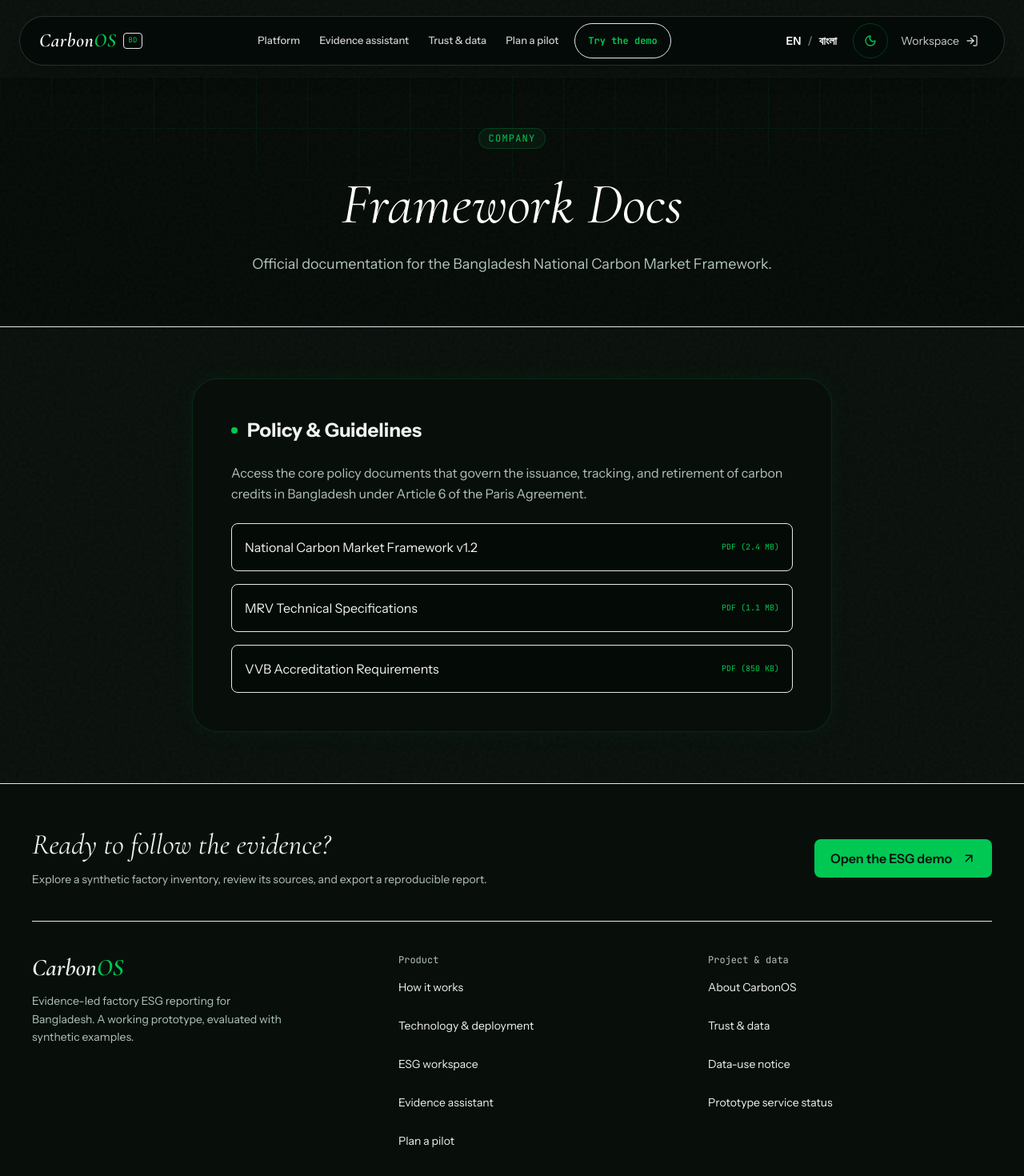
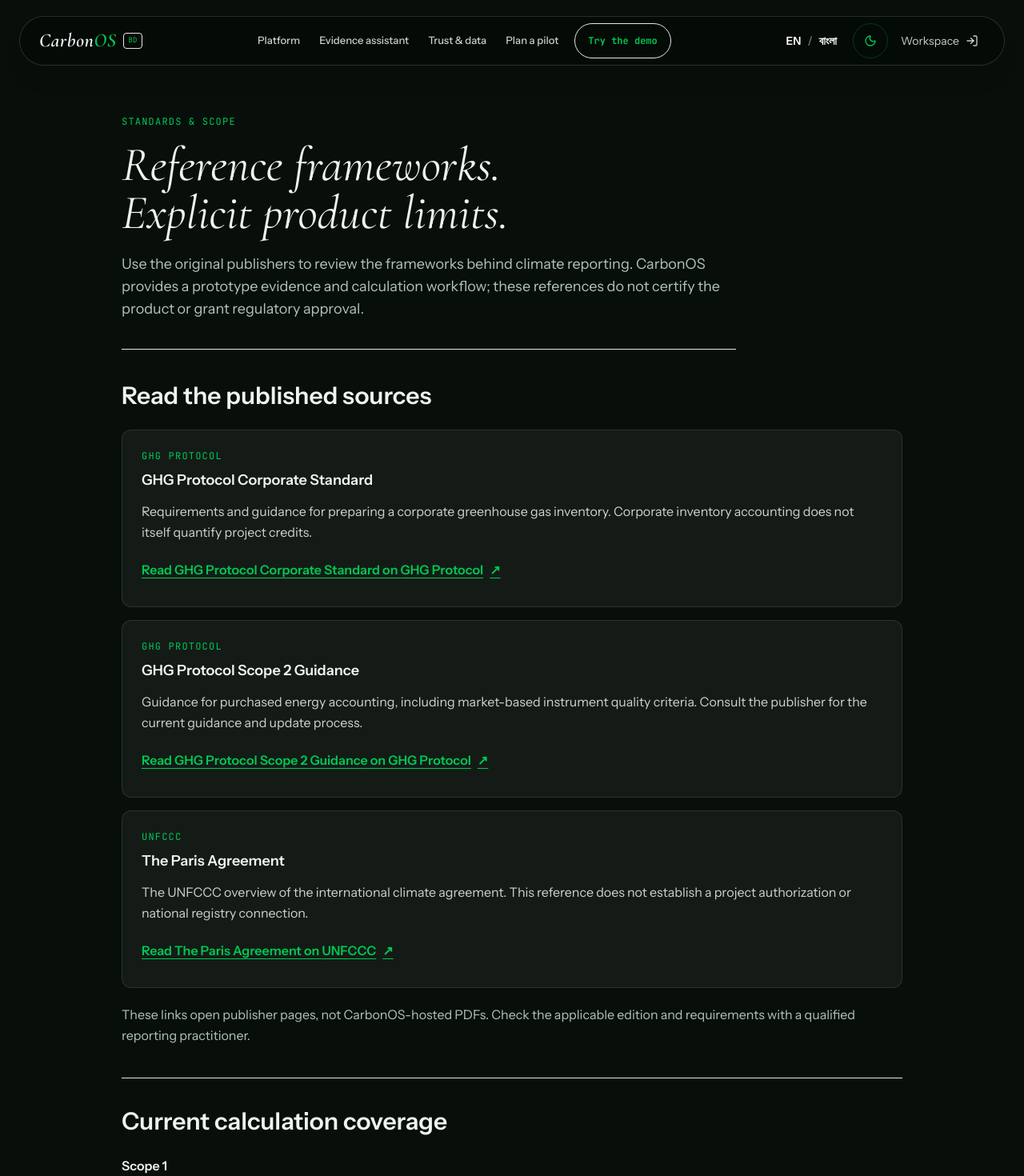
Before and after one commit to akramrafid/CarbonOS, a React (Vite) app: page /company/framework-docs in a window 1280 px wide. Shown: the top 1470 px of the page at 80% size. Built offline with nearby package versions, Linux system fonts and the light colour scheme.

Commit message:
fix(site): publish real framework references and explicit product scope

```diff
--- a/src/App.jsx
+++ b/src/App.jsx
@@ -65,8 +65,9 @@ function PageMetadata() {
   const { pathname } = useLocation();
   useEffect(() => {
     const titles = { '/how-it-works': 'How it works', '/company/trust': 'Trust & data', '/company/about': 'About',
-      '/company/privacy': 'Prototype data use', '/company/terms': 'Prototype service status', '/technology': 'Technology & deployment', '/platform/esg': 'ESG workspace' };
+      '/company/privacy': 'Prototype data use', '/company/terms': 'Prototype service status', '/technology': 'Technology & deployment', '/company/framework-docs': 'Standards & scope', '/platform/esg': 'ESG workspace' };
     const descriptions = {
+      '/company/framework-docs': 'Read original reporting framework sources and the explicit Scope 1, Scope 2, research and regulatory limits of the CarbonOS prototype.',
       '/technology': 'Explore the CarbonOS evidence, review, calculation and reporting workflow, research boundaries and requirements for a business pilot.',
       '/company/trust': 'Review the CarbonOS prototype controls, source provenance, AI boundaries, and deployment decisions before a business pilot.',
       '/company/privacy': 'Understand prototype file storage, optional external AI processing, and the privacy decisions required before real-data use.',
--- a/src/components/Footer.jsx
+++ b/src/components/Footer.jsx
@@ -10,11 +10,11 @@ export default function Footer() {
       <div className="grid gap-8 py-10 sm:grid-cols-2 lg:grid-cols-[1.2fr_1fr_1fr]">
         <div><Link to="/#hero" className="font-serif text-3xl font-semibold text-registry">Carbon<span className="text-emerald">OS</span></Link><p className="mt-3 max-w-xs text-sm leading-relaxed text-mist">Evidence-led factory ESG reporting for Bangladesh. A working prototype, evaluated with synthetic examples.</p></div>
         <nav aria-label="Product links" className="flex flex-col items-start gap-1 text-sm text-registry [&_a]:inline-flex [&_a]:min-h-[44px] [&_a]:items-center"><span className="font-mono text-xs text-mist">Product</span><Link to="/how-it-works">How it works</Link><Link to="/technology">Technology & deployment</Link><Link to="/platform/esg">ESG workspace</Link><Link to="/platform/esg?view=evidence">Evidence assistant</Link><Link to="/#pricing">Plan a pilot</Link></nav>
-        <nav aria-label="Project and data links" className="flex flex-col items-start gap-1 text-sm text-registry [&_a]:inline-flex [&_a]:min-h-[44px] [&_a]:items-center"><span className="font-mono text-xs text-mist">Project & data</span><Link to="/company/about">About CarbonOS</Link><Link to="/company/trust">Trust & data</Link><Link to="/company/privacy">Data-use notice</Link><Link to="/company/terms">Prototype service status</Link></nav>
+        <nav aria-label="Project and data links" className="flex flex-col items-start gap-1 text-sm text-registry [&_a]:inline-flex [&_a]:min-h-[44px] [&_a]:items-center"><span className="font-mono text-xs text-mist">Project & data</span><Link to="/company/about">About CarbonOS</Link><Link to="/company/trust">Trust & data</Link><Link to="/company/framework-docs">Standards & scope</Link><Link to="/company/privacy">Data-use notice</Link><Link to="/company/terms">Prototype service status</Link></nav>
       </div>
       <details className="border-t border-mist/20 py-4 text-sm text-mist"><summary className="min-h-[44px] cursor-pointer py-3 font-semibold text-registry">Additional prototypes and research routes</summary><p className="max-w-3xl pb-4 text-xs leading-relaxed">These routes explore separate concepts. Claims, model accuracy, field performance, integrations, and transactions on legacy interfaces require independent validation.</p><div className="grid grid-cols-1 gap-3 pb-4 sm:grid-cols-3">{[
         ['Crop diagnosis', '/farmers-ai'], ['Carbon monitoring', '/carbon-monitoring'], ['Illustrative dashboard', '/platform/saas-dashboard'], ['Project onboarding', '/platform/project-onboarding'], ['MRV dashboard', '/platform/mrv-dashboard'], ['Registry concept', '/platform/carbon-registry'], ['Verification workflow', '/platform/verification-workflow'], ['Marketplace concept', '/platform/marketplace'], ['AI detection', '/platform/ai-detection'],
-        ['Solar irrigation', '/sectors/solar-irrigation'], ['Rice methane', '/sectors/rice-methane'], ['Cookstoves', '/sectors/clean-cookstoves'], ['Waste-to-energy', '/sectors/waste-to-energy'], ['Mangroves', '/sectors/mangrove-carbon'], ['Brick kilns', '/sectors/brick-kilns'], ['Framework notes', '/company/framework-docs'], ['API concepts', '/company/api-docs'], ['Careers', '/company/careers'],
+        ['Solar irrigation', '/sectors/solar-irrigation'], ['Rice methane', '/sectors/rice-methane'], ['Cookstoves', '/sectors/clean-cookstoves'], ['Waste-to-energy', '/sectors/waste-to-energy'], ['Mangroves', '/sectors/mangrove-carbon'], ['Brick kilns', '/sectors/brick-kilns'], ['API concepts', '/company/api-docs'], ['Careers', '/company/careers'],
       ].map(([label, url]) => <Link key={url} to={url} className="inline-flex min-h-[44px] items-center">{label}</Link>)}</div></details>
       <p className="border-t border-mist/20 pt-5 font-mono text-xs text-mist">CarbonOS · Bangladesh · Prototype demonstration</p>
     </div>
--- a/src/pages/company/FrameworkDocs.jsx
+++ b/src/pages/company/FrameworkDocs.jsx
@@ -1,43 +1,61 @@
-import React from 'react';
+import { Link } from 'react-router-dom';
+import CompanyPage from '../../components/CompanyPage';
 
-const FrameworkDocs = () => {
-  return (
-    <div className="pt-24 pb-16 min-h-[80vh] flex flex-col items-center noise-overlay">
-      <div className="w-full bg-[#040A06] border-b border-emerald/10 py-16 px-6 lg:px-12 relative overflow-hidden flex flex-col items-center justify-center text-center">
-        <div className="absolute inset-0 bg-[linear-gradient(to_right,#00C85311_1px,transparent_1px),linear-gradient(to_bottom,#00C85311_1px,transparent_1px)] bg-[size:4rem_4rem] [mask-image:radial-gradient(ellipse_60%_50%_at_50%_0%,#000_70%,transparent_100%)] pointer-events-none"></div>
-        <span className="font-mono text-xs text-emerald tracking-widest px-3 py-1 bg-[#0D2B1A]/40 border border-[#00C853]/20 rounded-full mb-6 inline-block z-10">COMPANY</span>
-        <h1 className="serif-drama text-[56px] lg:text-[72px] text-white leading-tight mb-4 z-10">Framework Docs</h1>
-        <p className="font-sans text-lg text-mist max-w-2xl z-10">Official documentation for the Bangladesh National Carbon Market Framework.</p>
-      </div>
+const references = [
+  {
+    title: 'GHG Protocol Corporate Standard',
+    publisher: 'GHG Protocol',
+    href: 'https://ghgprotocol.org/corporate-standard',
+    description: 'Requirements and guidance for preparing a corporate greenhouse gas inventory. Corporate inventory accounting does not itself quantify project credits.',
+  },
+  {
+    title: 'GHG Protocol Scope 2 Guidance',
+    publisher: 'GHG Protocol',
+    href: 'https://ghgprotocol.org/scope-2-guidance',
+    description: 'Guidance for purchased energy accounting, including market-based instrument quality criteria. Consult the publisher for the current guidance and update process.',
+  },
+  {
+    title: 'The Paris Agreement',
+    publisher: 'UNFCCC',
+    href: 'https://unfccc.int/process-and-meetings/the-paris-agreement',
+    description: 'The UNFCCC overview of the international climate agreement. This reference does not establish a project authorization or national registry connection.',
+  },
+];
 
-      <div className="max-w-4xl w-full mx-auto px-6 lg:px-12 mt-16 relative z-10">
-        <div className="bg-[#080F0B] registry-border p-8 md:p-12 rounded-[2rem] shadow-[0_0_30px_rgba(0,200,83,0.05)]">
-          <h2 className="font-sans font-bold text-2xl text-registry mb-6 flex items-center">
-            <span className="w-2 h-2 rounded-full bg-emerald mr-3"></span>
-            Policy & Guidelines
-          </h2>
-          <div className="space-y-6 font-sans text-mist text-base leading-relaxed">
-            <p>Access the core policy documents that govern the issuance, tracking, and retirement of carbon credits in Bangladesh under Article 6 of the Paris Agreement.</p>
+export default function FrameworkDocs() {
+  return <CompanyPage
+    label="Standards & scope"
+    title="Reference frameworks. Explicit product limits."
+    intro="Use the original publishers to review the frameworks behind climate reporting. CarbonOS provides a prototype evidence and calculation workflow; these references do not certify the product or grant regulatory approval."
+  >
+    <section aria-labelledby="framework-references">
+      <h2 id="framework-references" className="text-2xl font-semibold text-registry sm:text-3xl">Read the published sources</h2>
+      <ul className="mt-6 space-y-4">
+        {references.map((reference) => <li key={reference.href} className="rounded-xl border border-[var(--color-card-border)] bg-[var(--color-card-bg)] p-5 sm:p-6">
+          <p className="font-mono text-xs uppercase tracking-widest text-emerald">{reference.publisher}</p>
+          <h3 className="mt-2 text-lg font-semibold text-registry">{reference.title}</h3>
+          <p className="mt-3 text-[var(--color-text-secondary)]">{reference.description}</p>
+          <a href={reference.href} className="mt-3 inline-flex min-h-[44px] items-center font-semibold text-emerald underline underline-offset-4">Read {reference.title} on {reference.publisher} <span aria-hidden="true" className="ml-2 shrink-0">↗</span></a>
+        </li>)}
+      </ul>
+      <p className="mt-5">These links open publisher pages, not CarbonOS-hosted PDFs. Check the applicable edition and requirements with a qualified reporting practitioner.</p>
+    </section>
 
-            <div className="mt-6 flex flex-col space-y-4">
-              <a href="#" className="flex justify-between items-center p-4 bg-[#040A06] border border-emerald/10 rounded-lg hover:border-emerald/40 transition-colors">
-                <span className="font-sans text-registry">National Carbon Market Framework v1.2</span>
-                <span className="font-mono text-[10px] text-emerald">PDF (2.4 MB)</span>
-              </a>
-              <a href="#" className="flex justify-between items-center p-4 bg-[#040A06] border border-emerald/10 rounded-lg hover:border-emerald/40 transition-colors">
-                <span className="font-sans text-registry">MRV Technical Specifications</span>
-                <span className="font-mono text-[10px] text-emerald">PDF (1.1 MB)</span>
-              </a>
-              <a href="#" className="flex justify-between items-center p-4 bg-[#040A06] border border-emerald/10 rounded-lg hover:border-emerald/40 transition-colors">
-                <span className="font-sans text-registry">VVB Accreditation Requirements</span>
-                <span className="font-mono text-[10px] text-emerald">PDF (850 KB)</span>
-              </a>
-            </div>
-          </div>
-        </div>
-      </div>
-    </div>
-  );
-};
+    <section aria-labelledby="framework-coverage" className="border-t border-mist/25 pt-9">
+      <h2 id="framework-coverage" className="text-2xl font-semibold text-registry sm:text-3xl">Current calculation coverage</h2>
+      <dl className="mt-6 space-y-5">
+        <div><dt className="font-semibold text-registry">Scope 1</dt><dd className="mt-1">Fuel activity calculations for diesel, petrol, LPG, natural gas and furnace oil with applicable approved factors. Refrigerant mass balance, gas-specific handling and equipment lifecycle calculations are not included in this version.</dd></div>
+        <div><dt className="font-semibold text-registry">Scope 2</dt><dd className="mt-1">Separate location-based and market-based electricity totals. Missing market inputs remain unavailable. Purchased steam currently has location-based coverage only; full contractual-instrument quality validation is not implemented.</dd></div>
+        <div><dt className="font-semibold text-registry">Scope 3 and external assurance</dt><dd className="mt-1">Scope 3 is not included. Internal review and report locking do not establish external assurance or complete conformance with a reporting standard.</dd></div>
+      </dl>
+      <Link to="/technology" className="mt-5 inline-flex min-h-[44px] items-center font-semibold text-emerald underline underline-offset-4">Explore the reporting architecture <span aria-hidden="true" className="ml-2">→</span></Link>
+    </section>
 
-export default FrameworkDocs;
+    <aside aria-label="National policy and registry boundary" className="rounded-xl border border-[var(--state-neutral-border)] bg-[var(--state-neutral-bg)] p-5 text-[var(--state-neutral-text)]">
+      <h2 className="text-xl font-semibold">National policy and registry access</h2>
+      <p className="mt-3">No verified Bangladesh national-framework document or accreditation guide is published here. Confirm the current authority-issued documents and requirements for your project before relying on a regulatory claim.</p>
+      <p className="mt-3">Registry research and sandbox responses do not establish official authorization, issued credits, a corresponding adjustment, transfer or retirement.</p>
+      <Link to="/company/trust" className="mt-4 inline-flex min-h-[44px] items-center font-semibold underline underline-offset-4">Review trust & data boundaries <span aria-hidden="true" className="ml-2">→</span></Link>
+    </aside>
+  </CompanyPage>;
+}
```
Also changed, not shown: 11 other files (tests, documents, lock files or other folders).
